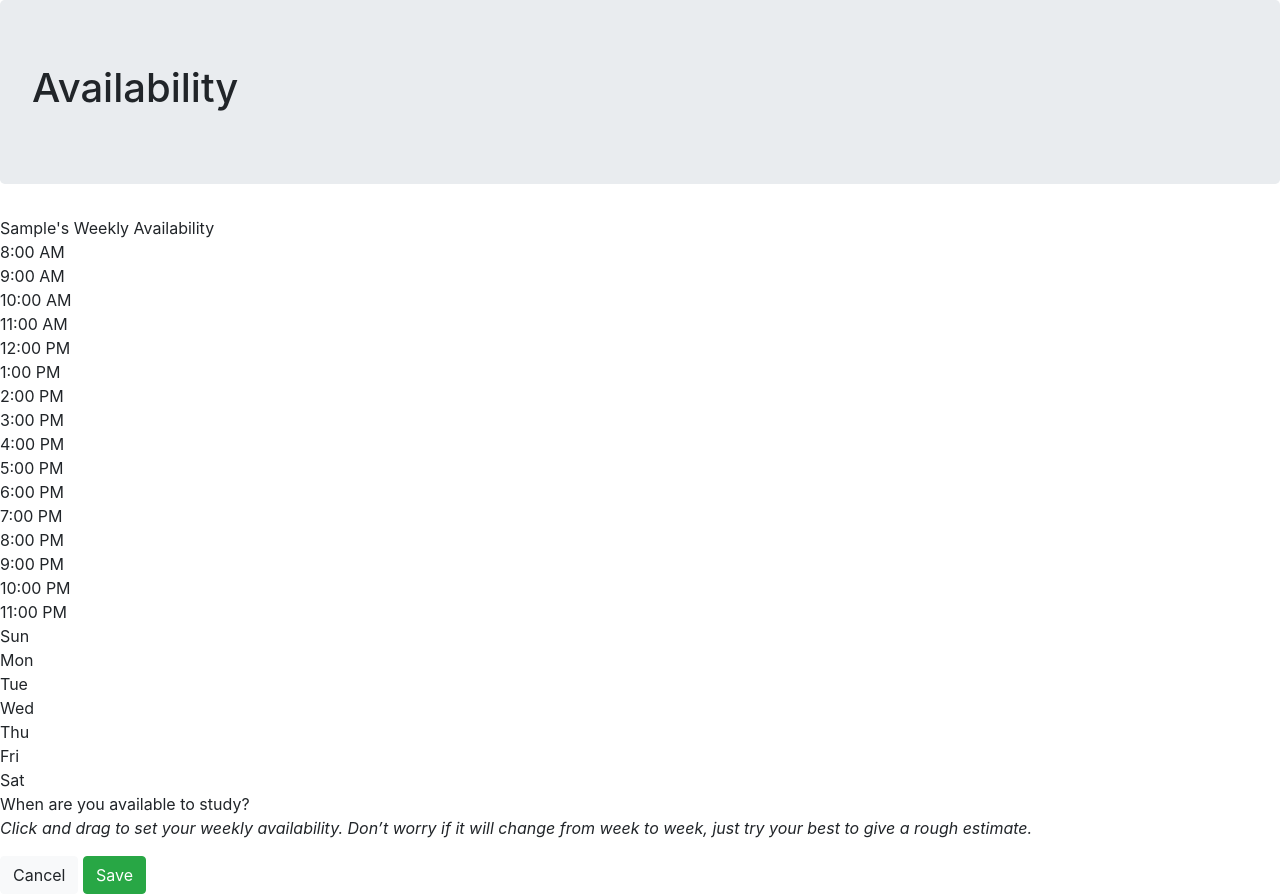
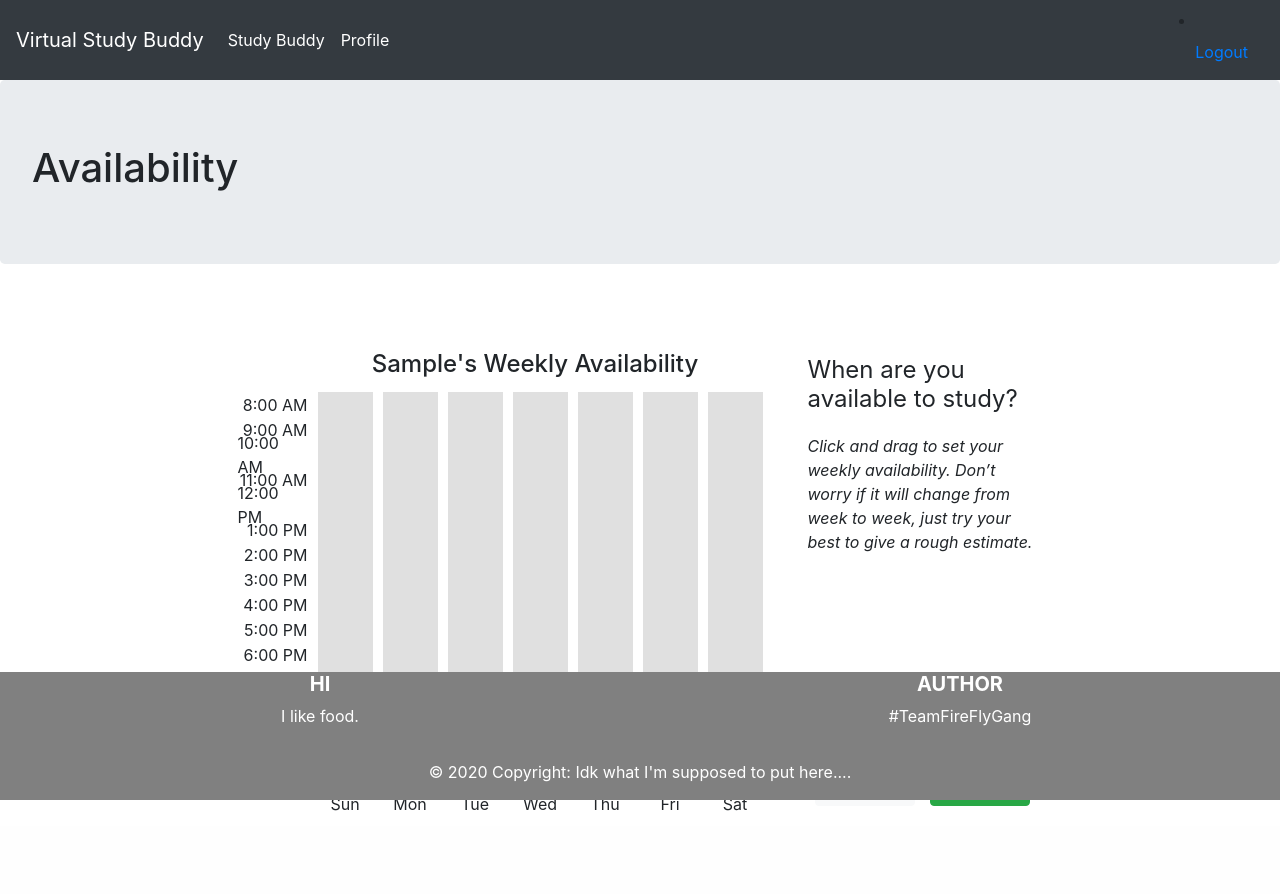
Before and after one commit to jrichbart/CS3240-Project, a Django app: page /profile/availability/ in a window 1280 px wide. After the commit the page ends 826 px from the top, so only its background shows below. Run offline with Django 3.2, Linux system fonts and the light colour scheme; the visitor is signed in with stand-in values (Sample User, id 1); some libraries are stand-ins or nearby versions.

Commit message:
fixed availability CSS and removed hardcoded urls

```diff
--- a/find/urls.py
+++ b/find/urls.py
@@ -2,6 +2,8 @@ from django.urls import path
 
 from . import views
 
+app_name = 'find'
+
 urlpatterns = [
     path('', views.index, name='index'),
 ]
--- a/login/templates/login/base.html
+++ b/login/templates/login/base.html
@@ -1,5 +1,6 @@
 {% load static %}
 {% load socialaccount %}
+<!DOCTYPE html>
 <style>
   .footer {
     position: fixed;
@@ -12,6 +13,8 @@
   }
   </style>
 <html>
+<meta charset="utf-8">
+<meta name="viewport" content="width=device-width, initial-scale=1, shrink-to-fit=no">
 {% if user.is_authenticated %}
 <link rel="stylesheet" href="https://stackpath.bootstrapcdn.com/bootstrap/4.5.2/css/bootstrap.min.css" integrity="sha384-JcKb8q3iqJ61gNV9KGb8thSsNjpSL0n8PARn9HuZOnIxN0hoP+VmmDGMN5t9UJ0Z" crossorigin="anonymous">
 <nav class="navbar navbar-expand-lg navbar-dark bg-dark">
@@ -23,7 +26,7 @@
     <div class="collapse navbar-collapse" id="navbarSupportedContent">
       <ul class="navbar-nav mr-auto">
         <li class="nav-item active">
-          <a class="nav-link" href="/home">Study Buddy <span class="sr-only">(current)</span></a>
+          <a class="nav-link" href="{% url 'find:index' %}">Study Buddy <span class="sr-only">(current)</span></a>
         </li>
         <li class="nav-item active">
           <a class="nav-link" href="{% url 'userAccount:has_account' %}">Profile</a>
@@ -32,7 +35,7 @@
     </div>
     <form class="form-inline my-2 my-lg-0">
         <li class="nav-item active">
-            <a class="nav-link" href="accounts/logout">Logout</a>
+            <a class="nav-link" href="{% url 'account_logout' %}">Logout</a>
           </li>
       </form>
   </nav>
@@ -56,6 +59,6 @@
     </div>
   </div>
   {% else %}
-  <meta http-equiv="refresh" content="0.1; URL='https://virtual-study-buddy-finder.herokuapp.com/'" />
+  <meta http-equiv="refresh" content="0.1; URL='{% url 'login:login' %}'" />
   {% endif %}
   </html>
--- a/login/templates/login/login.html
+++ b/login/templates/login/login.html
@@ -31,7 +31,7 @@
     <div class=login-container>
 
       {% if user.is_authenticated %}
-      <meta http-equiv="refresh" content="0.01; URL='https://virtual-study-buddy-finder.herokuapp.com/home'" />
+      <meta http-equiv="refresh" content="0.01; URL='{% url 'login:home' %}'" />
       <h3>
         Welcome, {{ user.username|title }}!
       </h3>
--- a/userAccount/templates/userAccount/availability.html
+++ b/userAccount/templates/userAccount/availability.html
@@ -1,14 +1,11 @@
+{% extends "login/base.html" %}
 {% load static %}
 {% load userAccount_extras %}
 {% load socialaccount %}
 
-<!DOCTYPE html>
-<html lang="en">
+{% block content %}
   <head>
-    <meta charset="utf-8">
-    <meta name="viewport" content="width=device-width, initial-scale=1, shrink-to-fit=no">
-    <link rel="stylesheet" href="https://stackpath.bootstrapcdn.com/bootstrap/4.5.0/css/bootstrap.min.css" integrity="sha384-9aIt2nRpC12Uk9gS9baDl411NQApFmC26EwAOH8WgZl5MYYxFfc+NcPb1dKGj7Sk" crossorigin="anonymous">
-    <link rel="stylesheet" type="text/css" href="{% static 'userProfile/availability.css' %}">
+    <link rel="stylesheet" type="text/css" href="{% static 'userAccount/availability.css' %}">
     <title>Availability</title>
     <script>
         const numRows = 7 * 16;
@@ -83,7 +80,7 @@
         }
     </script>
   </head>
-  <body>
+  <div>
     <div class="jumbotron">
         <h1>Availability</h1>
     </div>
@@ -120,11 +117,11 @@
                     <p><em>Click and drag to set your weekly availability. Don’t worry if it will change from week to week, just try your best to give a rough estimate.</em></p>
                 </div>
                 <div class="sidebar-bottom">
-                    <button class="btn btn-light avail-btn">Cancel</button>
-                    <button class="btn btn-success avail-btn">Save</button>
+                    <a href="{% url 'userAccount:view_account' %}"><button class="btn btn-light avail-btn">Cancel</button></a>
+                    <a href="{% url 'login:home' %}"><button class="btn btn-success avail-btn">Save</button></a>
                 </div>
             </div>
         </div>
     </div>
-  </body>
-</html>
+</div>
+{% endblock %}
```
